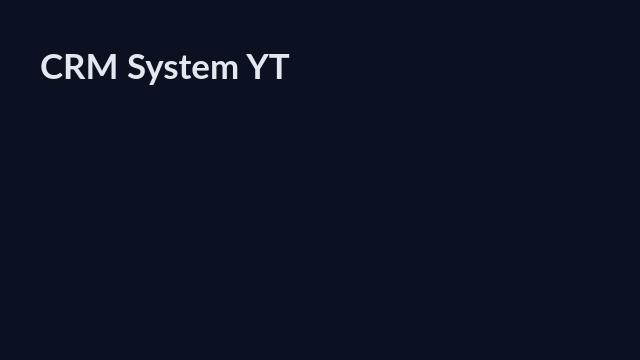
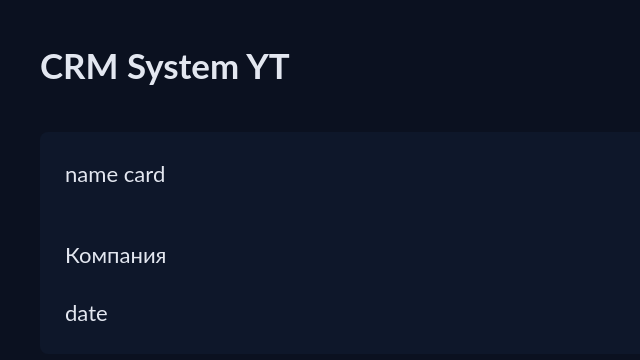
Before and after one commit to filimonich/yt-rew-crm, a Nuxt app: page / in a window 1280 px wide. Shown: the top 360 px of the page, without its empty margins (0-640 px from the left). Built offline with nearby package versions, Linux system fonts and the light colour scheme.

Commit message:
feat: add kanban

```diff
--- /dev/null
+++ b/components/kanban/kanban.types.ts
@@ -0,0 +1,16 @@
+import type { EnumStatus } from "~/types/deals.types";
+
+export interface ICard {
+  id: string;
+  name: string;
+  price: number;
+  $createdAt: string;
+  companyName: string;
+  status: string;
+}
+
+export interface IColumn {
+  id: EnumStatus;
+  name: string;
+  cards: ICard[];
+}
--- /dev/null
+++ b/components/ui/card/Card.vue
@@ -0,0 +1,42 @@
+<script setup lang="ts">
+import type { HTMLAttributes } from "vue";
+import { cn } from "@/utils";
+
+const props = defineProps<{
+  class?: HTMLAttributes["class"];
+}>();
+</script>
+
+<template>
+  <div
+    :class="
+      cn(
+        'rounded-lg border bg-card text-card-foreground animation border-transparent transition-colors hover:border-[#464827]',
+        props.class
+      )
+    "
+  >
+    <slot />
+  </div>
+</template>
+
+<style scoped>
+@keyframes show {
+  from {
+    @apply border-[#464827];
+    transform: scale(0.43) translateY(-10px);
+  }
+  90% {
+    @apply border-[#a252c83d];
+  }
+  to {
+    @apply border-transparent;
+    transform: scale(1.0) translateY(0);
+    opacity: 1;
+  }
+}
+
+.animation {
+  animation: show 0.3s ease-in-out;
+}
+</style>
--- /dev/null
+++ b/components/ui/card/CardContent.vue
@@ -0,0 +1,14 @@
+<script setup lang="ts">
+import type { HTMLAttributes } from 'vue'
+import { cn } from '@/utils'
+
+const props = defineProps<{
+  class?: HTMLAttributes['class']
+}>()
+</script>
+
+<template>
+  <div :class="cn('p-6 pt-0', props.class)">
+    <slot />
+  </div>
+</template>
--- /dev/null
+++ b/components/ui/card/CardDescription.vue
@@ -0,0 +1,14 @@
+<script setup lang="ts">
+import type { HTMLAttributes } from 'vue'
+import { cn } from '@/utils'
+
+const props = defineProps<{
+  class?: HTMLAttributes['class']
+}>()
+</script>
+
+<template>
+  <p :class="cn('text-sm text-muted-foreground', props.class)">
+    <slot />
+  </p>
+</template>
--- /dev/null
+++ b/components/ui/card/CardFooter.vue
@@ -0,0 +1,14 @@
+<script setup lang="ts">
+import type { HTMLAttributes } from 'vue'
+import { cn } from '@/utils'
+
+const props = defineProps<{
+  class?: HTMLAttributes['class']
+}>()
+</script>
+
+<template>
+  <div :class="cn('flex items-center p-6 pt-0', props.class)">
+    <slot />
+  </div>
+</template>
--- /dev/null
+++ b/components/ui/card/CardHeader.vue
@@ -0,0 +1,14 @@
+<script setup lang="ts">
+import type { HTMLAttributes } from 'vue'
+import { cn } from '@/utils'
+
+const props = defineProps<{
+  class?: HTMLAttributes['class']
+}>()
+</script>
+
+<template>
+  <div :class="cn('flex flex-col gap-y-1.5 p-6', props.class)">
+    <slot />
+  </div>
+</template>
--- /dev/null
+++ b/components/ui/card/CardTitle.vue
@@ -0,0 +1,18 @@
+<script setup lang="ts">
+import type { HTMLAttributes } from 'vue'
+import { cn } from '@/utils'
+
+const props = defineProps<{
+  class?: HTMLAttributes['class']
+}>()
+</script>
+
+<template>
+  <h3
+    :class="
+      cn('font-semibold leading-none tracking-tight', props.class)
+    "
+  >
+    <slot />
+  </h3>
+</template>
--- /dev/null
+++ b/components/ui/card/index.ts
@@ -0,0 +1,6 @@
+export { default as Card } from './Card.vue'
+export { default as CardHeader } from './CardHeader.vue'
+export { default as CardTitle } from './CardTitle.vue'
+export { default as CardDescription } from './CardDescription.vue'
+export { default as CardContent } from './CardContent.vue'
+export { default as CardFooter } from './CardFooter.vue'
--- a/package.json
+++ b/package.json
@@ -16,6 +16,7 @@
     "appwrite": "^11.0.1",
     "class-variance-authority": "^0.7.0",
     "clsx": "^2.1.0",
+    "dayjs": "^1.11.10",
     "nuxt": "^3.10.3",
     "pinia": "^2.1.7",
     "radix-vue": "^1.5.1",
--- a/pages/index.vue
+++ b/pages/index.vue
@@ -1,7 +1,23 @@
-<script setup lang="ts"></script>
+<script setup lang="ts">
+import type { ICard, IColumn } from "~/components/kanban/kanban.types";
+
+useSeoMeta({
+  title: "Home | CRM System",
+});
+
+const dragCardRef = ref<ICard | null>(null);
+const sourceColumnRef = ref<IColumn | null>(null);
+</script>
 
 <template>
   <div class="p-10">
     <h1 class="font-bold text-2xl mb-10">CRM System YT</h1>
+    <div>
+      <UiCard class="mb-3" draggable="true">
+        <UiCardHeader role="button">name card</UiCardHeader>
+        <UiCardHeader>Компания</UiCardHeader>
+        <UiCardFooter>date</UiCardFooter>
+      </UiCard>
+    </div>
   </div>
 </template>
```
Also changed, not shown: types/deals.types.ts (added, +31 -0 lines), public/logo.svg, 1 other file (tests, documents, lock files or other folders).
